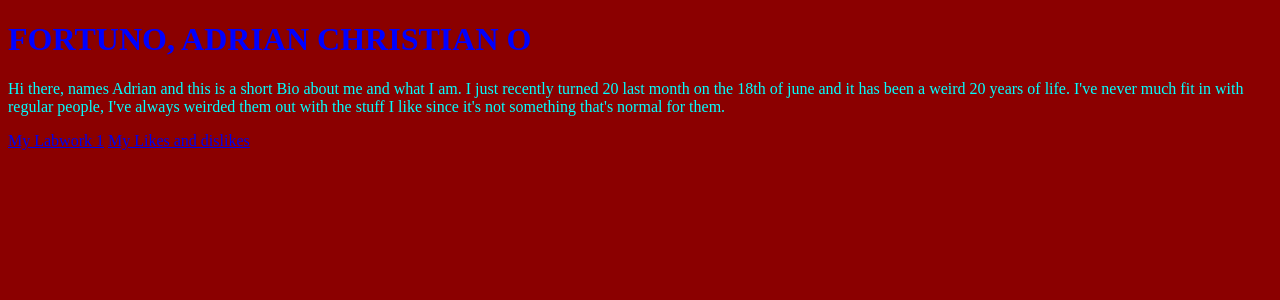
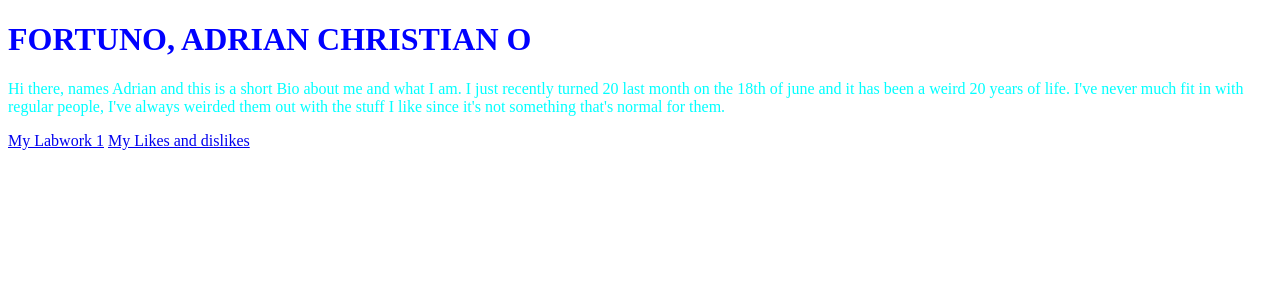
Before and after one commit to Xedris/Userdes1, a PHP site: page / in a window 1280 px wide. Shown: the top 300 px of the page. Run offline with PHP 8.4, Linux system fonts and the light colour scheme.

Commit message:
Update index.php

```diff
--- a/index.php
+++ b/index.php
@@ -3,7 +3,7 @@
 <head>
 
 <style>
-body {background-color: Darkred;}
+body {background-color: 30802E;}
 h1   {color: blue;}
 p    {color: Cyan;}
 </style>
```
